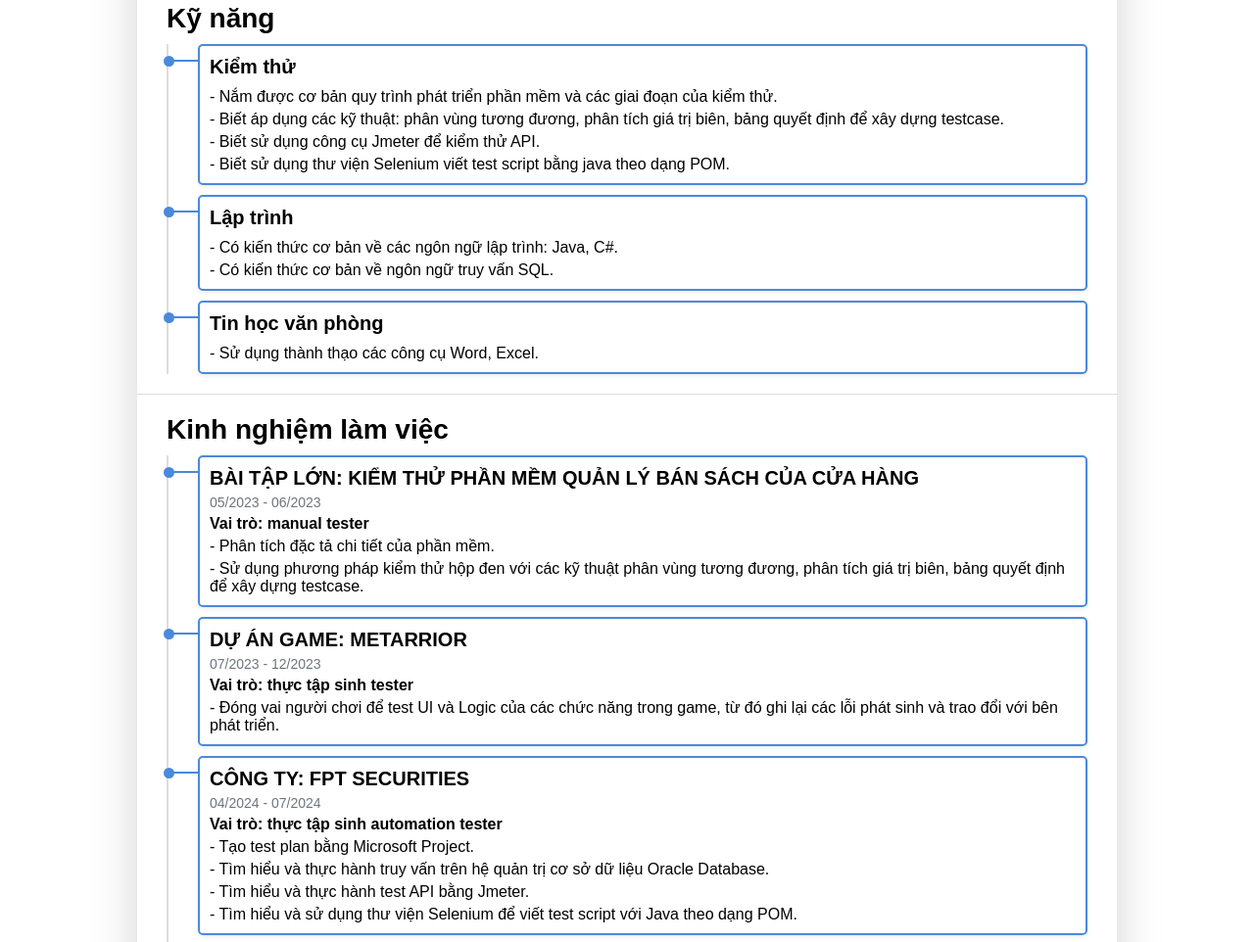
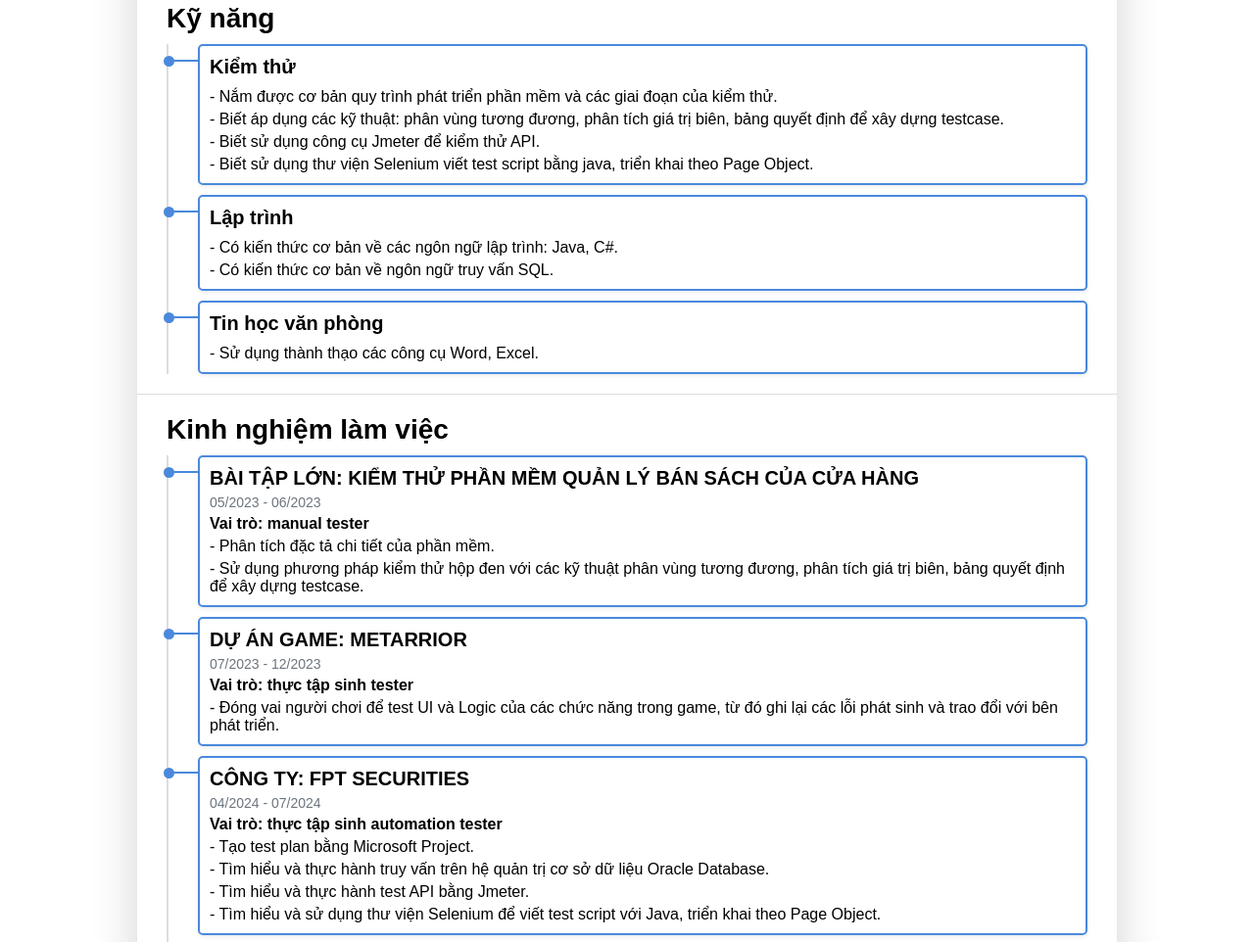
Before and after one commit to katon2k2/CurriculumVitae, a plain HTML site: page page/Intern.html in a window 1280 px wide. Shown: the part 627-1589 px from the top of the page at 98% size. Drawn offline with Linux system fonts and the light colour scheme.

Commit message:
Update Intern.html

```diff
--- a/page/Intern.html
+++ b/page/Intern.html
@@ -89,7 +89,7 @@
 									- Biết sử dụng công cụ Jmeter để kiểm thử API.
 								</p>
 								<p>
-									- Biết sử dụng thư viện Selenium viết test script bằng java theo dạng POM.
+									- Biết sử dụng thư viện Selenium viết test script bằng java, triển khai theo Page Object.
 								</p>
 							</div>
 							<div class="CardBody">
@@ -162,7 +162,7 @@
 									- Tìm hiểu và thực hành test API bằng Jmeter.
 								</p>
 								<p>
-									- Tìm hiểu và sử dụng thư viện Selenium để viết test script với Java theo dạng POM.
+									- Tìm hiểu và sử dụng thư viện Selenium để viết test script với Java, triển khai theo Page Object.
 								</p>
 							</div>
 							<div class="CardBody">
```
